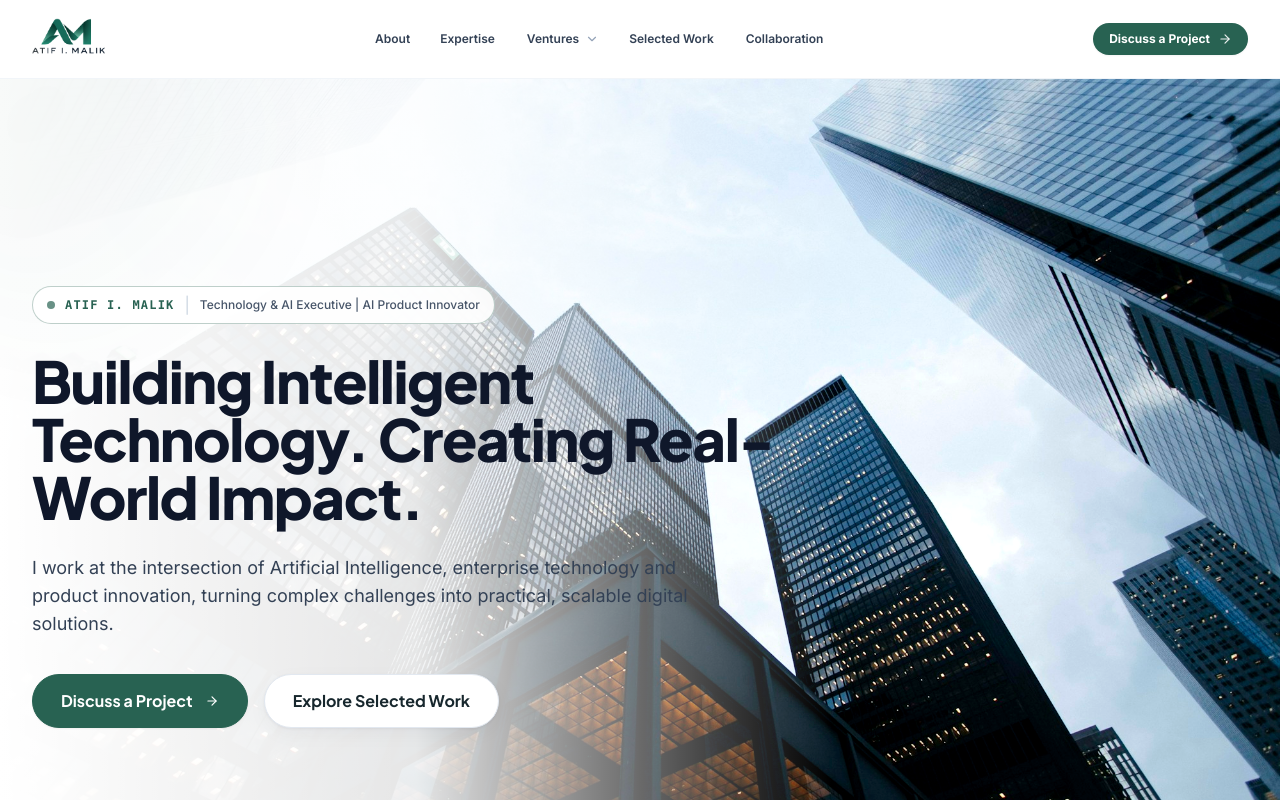
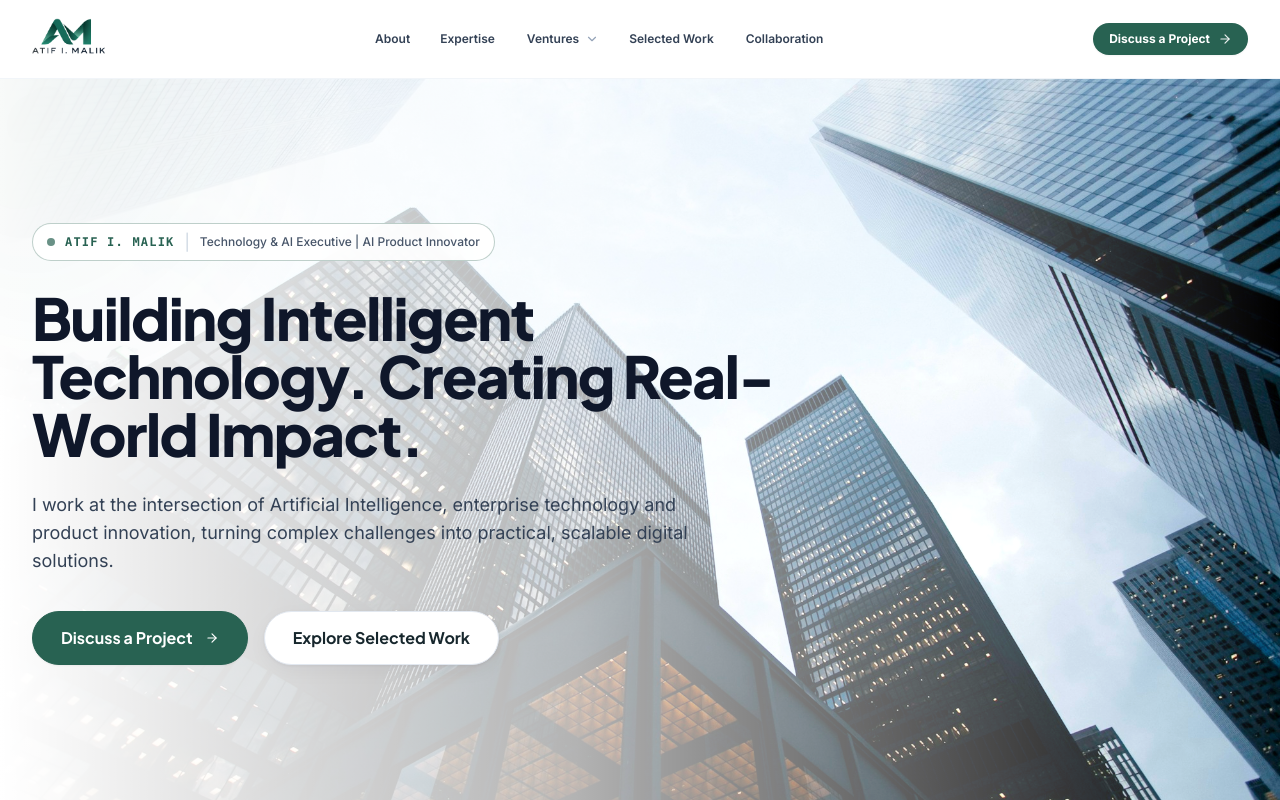
Before and after one commit to mnoumanrasheed/portfolio-atif-malik, a React (Vite) app: page / in a window 1280 px wide. Shown: the top 800 px of the page. Built offline with nearby package versions, Linux system fonts and the light colour scheme; a web font is replaced by a local one.

Commit message:
style(hero): align hero text to top-left, center image framing to prevent cut, and optimize directional contrast

```diff
--- a/src/components/ui/HeroBackground.tsx
+++ b/src/components/ui/HeroBackground.tsx
@@ -5,6 +5,7 @@ interface HeroBackgroundProps {
   imageAlt?: string;
   overlayOpacity?: 'light' | 'medium' | 'deep' | 'clear';
   imageOpacity?: string;
+  imagePosition?: string;
   glowColor?: 'teal' | 'cyan' | 'indigo' | 'emerald' | 'amber';
   className?: string;
   isCompactHeight?: boolean;
@@ -16,6 +17,7 @@ export const HeroBackground: React.FC<HeroBackgroundProps> = ({
   imageAlt = 'Executive Architecture & Systems Background',
   overlayOpacity = 'medium',
   imageOpacity = 'opacity-100',
+  imagePosition = 'object-center',
   glowColor = 'teal',
   className = '',
   isCompactHeight = false,
@@ -29,31 +31,31 @@ export const HeroBackground: React.FC<HeroBackgroundProps> = ({
     amber: 'from-amber-600/12 via-brand/8 to-transparent'
   }[glowColor];
 
-  // Directional contrast mask: Pure white canvas strictly behind the left text (0-38%) ensuring 100% razor-sharp readability, then feathers smoothly to 100% transparent by 60%, leaving the right side image 100% clear with zero opacity
+  // Directional contrast mask: Clean white canvas under left text for 100% crisp legibility, smoothly dissolving to 100% transparent by ~58% so the right image remains completely clear
   const overlayGradients = {
-    clear: 'from-white from-0% via-white via-32% sm:via-white/85 sm:via-42% to-transparent to-58%',
-    light: 'from-white from-0% via-white via-35% sm:via-white/90 sm:via-45% to-transparent to-62%',
-    medium: 'from-white from-0% via-white via-38% sm:via-white/90 sm:via-48% to-transparent to-65%',
-    deep: 'from-white from-0% via-white via-42% sm:via-white/95 sm:via-52% to-transparent to-70%'
+    clear: 'from-white/95 from-0% via-white/80 via-30% sm:via-white/50 sm:via-42% to-transparent to-58%',
+    light: 'from-white/95 from-0% via-white/85 via-32% sm:via-white/60 sm:via-45% to-transparent to-60%',
+    medium: 'from-white from-0% via-white via-32% sm:via-white/70 sm:via-45% to-transparent to-62%',
+    deep: 'from-white from-0% via-white via-36% sm:via-white/80 sm:via-48% to-transparent to-65%'
   }[overlayOpacity];
 
   return (
     <div
-      className={`relative w-full h-[100vh] min-h-[100vh] max-h-[100vh] flex flex-col justify-center overflow-hidden border-b border-line pt-20 pb-8 sm:pt-24 sm:pb-10 text-left ${className}`}
+      className={`relative w-full h-[100vh] min-h-[100vh] max-h-[100vh] flex flex-col justify-start overflow-hidden border-b border-line pt-28 sm:pt-32 lg:pt-36 pb-8 text-left ${className}`}
     >
-      {/* High-Clarity Background Image Container - 100% Clear on the right */}
+      {/* High-Clarity Background Image Container - Centered to avoid cutting & 100% Clear on the right */}
       <div className="absolute inset-0 z-0 pointer-events-none select-none overflow-hidden">
-        {/* Crystal Clear High-Definition Photography Layer with Zero Haze */}
+        {/* Crystal Clear High-Definition Photography Layer with Zero Haze & Centered Framing */}
         <img
           src={imageSrc}
           alt={imageAlt}
           loading="eager"
-          className={`w-full h-full object-cover object-right filter saturate-[1.05] contrast-[1.05] brightness-[1.01] ${imageOpacity} transition-all duration-700 ease-out`}
+          className={`w-full h-full object-cover ${imagePosition} filter saturate-[1.05] contrast-[1.05] brightness-[1.01] ${imageOpacity} transition-all duration-700 ease-out`}
         />
 
         {/* Directional Contrast Mask:
-            Soft translucent wash under left text for pristine readability.
-            Transitions smoothly to transparent by ~55%, leaving the right half completely clear with zero opacity.
+            Soft pure white on the left (0% to ~32%) guarantees 100% text readability.
+            Transitions smoothly to 100% transparent by ~60%, leaving the right half completely clear with zero opacity.
         */}
         <div
           className={`absolute inset-0 bg-gradient-to-r ${overlayGradients} pointer-events-none`}
@@ -67,8 +69,8 @@ export const HeroBackground: React.FC<HeroBackgroundProps> = ({
         />
       </div>
 
-      {/* Hero Foreground Content: Strictly Left-Aligned */}
-      <div className="relative z-10 w-full flex flex-col items-start justify-center text-left">
+      {/* Hero Foreground Content: Positioned Up and Left-Aligned */}
+      <div className="relative z-10 w-full flex flex-col items-start justify-start text-left">
         {children}
       </div>
     </div>
```
